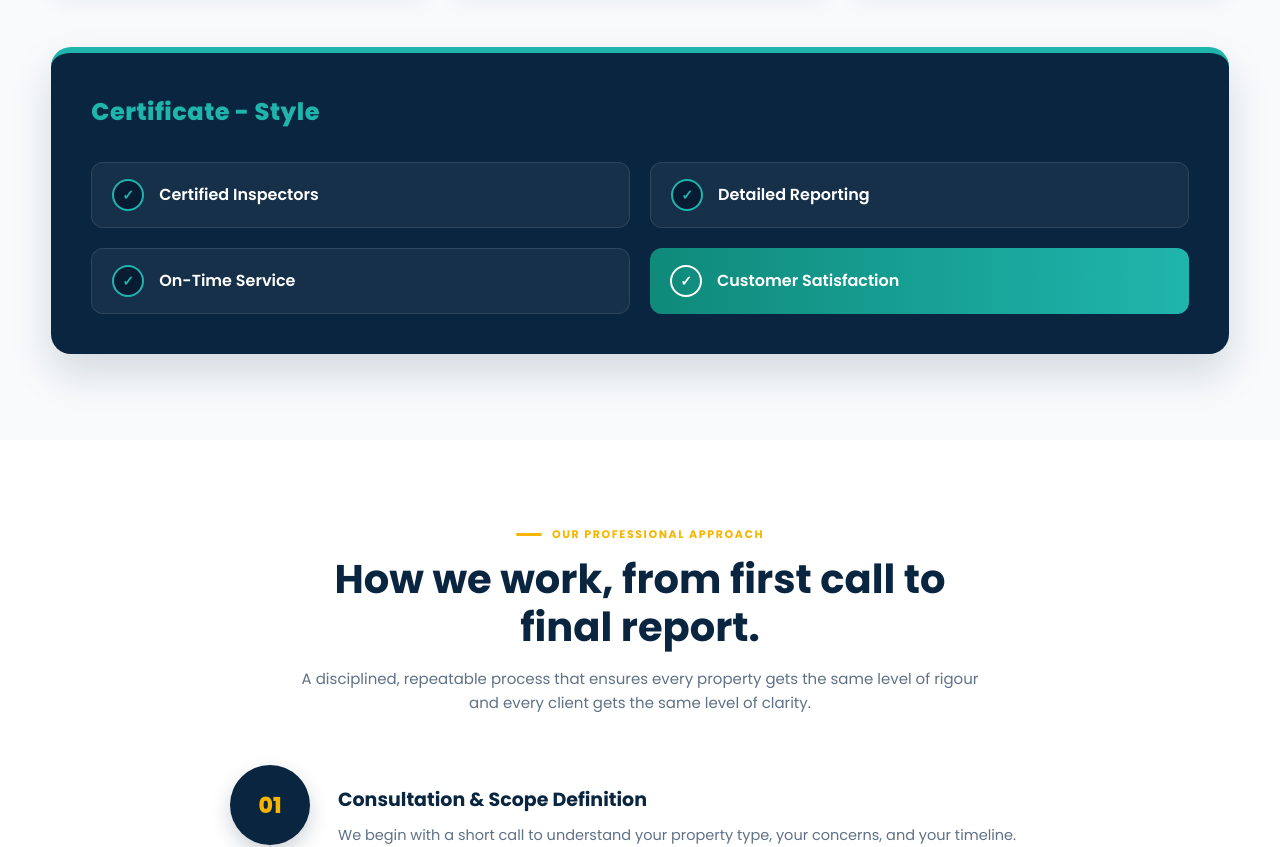
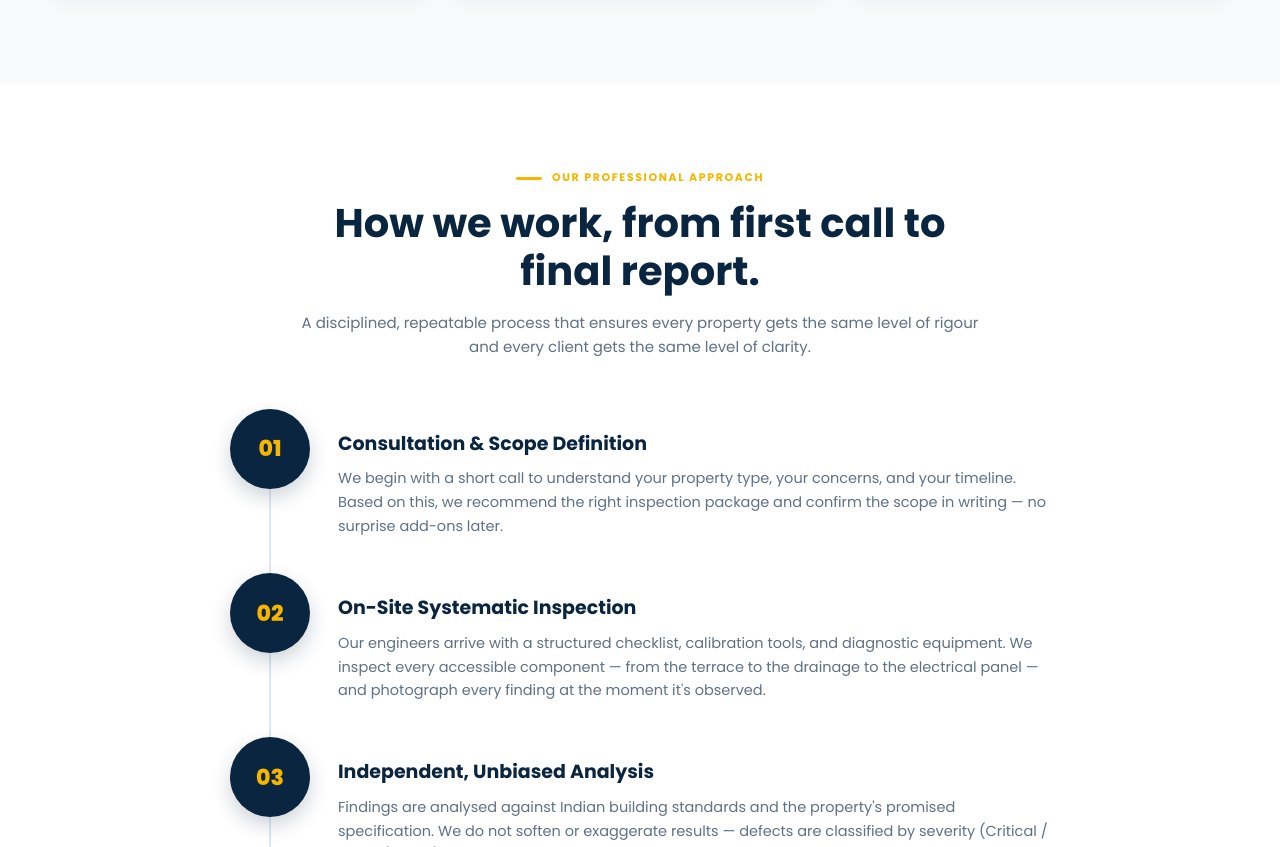
Before and after one commit to benishacletus-ux/defectfinder, a plain HTML site: page about.html in a window 1280 px wide. Shown: the part 3535-4382 px from the top of the page. Drawn offline with Linux system fonts and the light colour scheme.

Commit message:
Update about and contact pages

```diff
--- a/about.html
+++ b/about.html
@@ -449,29 +449,6 @@
           </article>
         </div>
 
-        <!-- CERTIFICATE STYLE SECTION (Added to match Flyer) -->
-        <div class="cert-style-box">
-          <h2>Certificate - Style</h2>
-          <div class="feature-bars">
-            <div class="feature-bar">
-              <div class="feature-icon">✓</div>
-              Certified Inspectors
-            </div>
-            <div class="feature-bar">
-              <div class="feature-icon">✓</div>
-              Detailed Reporting
-            </div>
-            <div class="feature-bar">
-              <div class="feature-icon">✓</div>
-              On-Time Service
-            </div>
-            <div class="feature-bar highlight">
-              <div class="feature-icon">✓</div>
-              Customer Satisfaction
-            </div>
-          </div>
-        </div>
-
       </div>
     </section>
 
```
Also changed, not shown: contact.html (+1 -1 lines).
